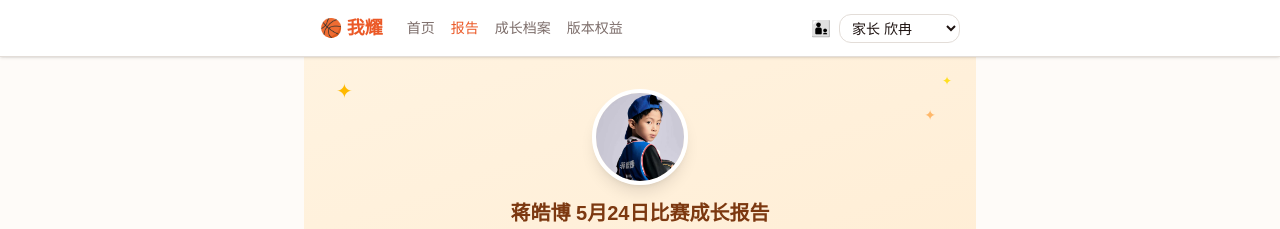
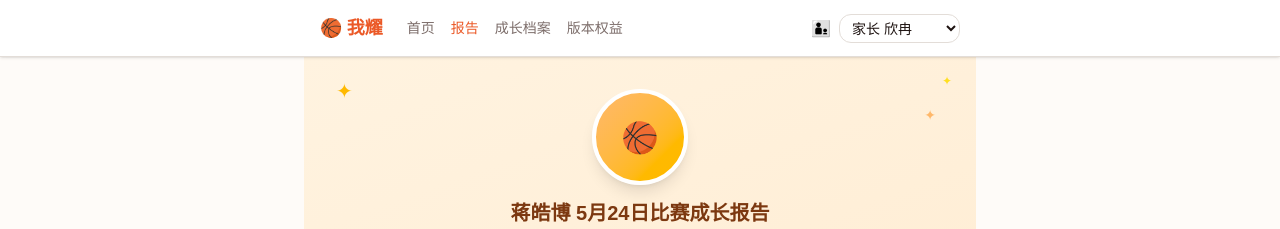
Before and after one commit to BillBillBiuBiuBiu/woyao-growth, a Next.js app: page /parent/reports/rpt-001 in a window 1280 px wide. Shown: the top 229 px of the page. Built offline with nearby package versions, Linux system fonts and the light colour scheme.

Commit message:
C186: 报告详情头像改为childName首字母文字头像，移除mockStudent.avatar依赖

```diff
--- a/app/parent/reports/[id]/page.tsx
+++ b/app/parent/reports/[id]/page.tsx
@@ -3,7 +3,6 @@ import { mockReports, mockStudent, mockRadarData } from "@/lib/mock-data";
 import { useState, useEffect } from "react";
 import dynamic from "next/dynamic";
 import Link from "next/link";
-import Image from "next/image";
 import { useParams } from "next/navigation";
 import PlanBadge from "@/components/PlanBadge";
 import type { Report } from "@/lib/types";
@@ -352,6 +351,9 @@ export default function ReportDetailPage() {
   const [coachName] = useState(() => {
     try { return localStorage.getItem("coach_name") || ""; } catch { return ""; }
   });
+  const [childName] = useState(() => {
+    try { return localStorage.getItem("child_name") || ""; } catch { return ""; }
+  });
   useEffect(() => {
     try { localStorage.setItem(`report_read_${id}`, "1"); } catch {}
   }, [id]);
@@ -365,14 +367,8 @@ export default function ReportDetailPage() {
         <span className="absolute top-4 right-6 text-yellow-300 text-xs select-none">✦</span>
 
         {/* Avatar */}
-        <div className="w-24 h-24 rounded-full overflow-hidden border-4 border-white shadow-lg mb-4 relative">
-          <Image
-            src={mockStudent.avatar}
-            alt={mockStudent.name}
-            fill
-            className="object-cover object-top"
-            sizes="96px"
-          />
+        <div className="w-24 h-24 rounded-full border-4 border-white shadow-lg mb-4 bg-gradient-to-br from-orange-300 to-amber-400 flex items-center justify-center shrink-0">
+          <span className="text-3xl font-black text-white">{childName ? childName[0] : "🏀"}</span>
         </div>
 
         {/* Title + plan badge */}
```
